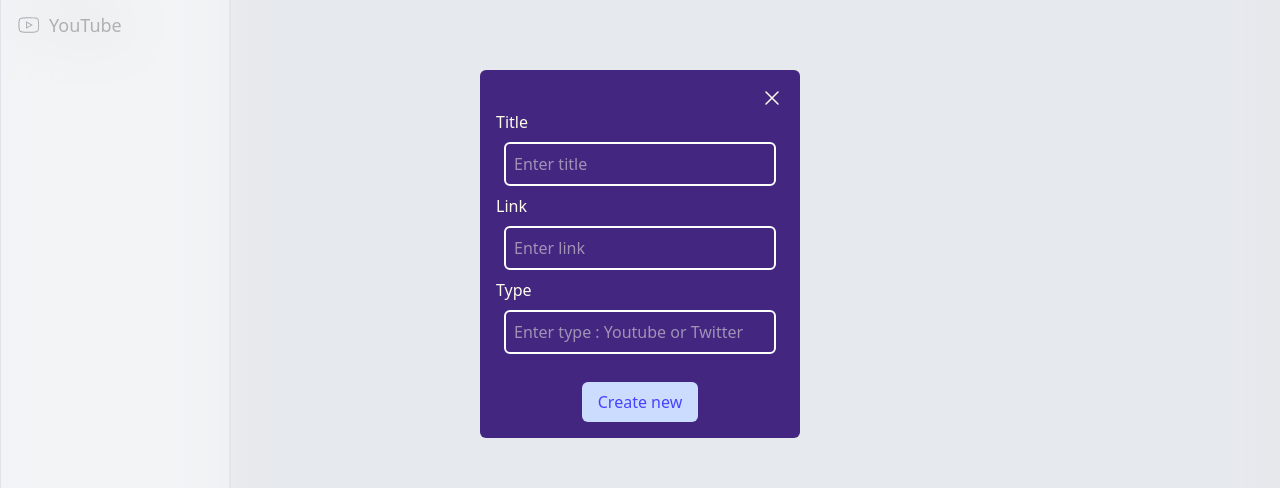
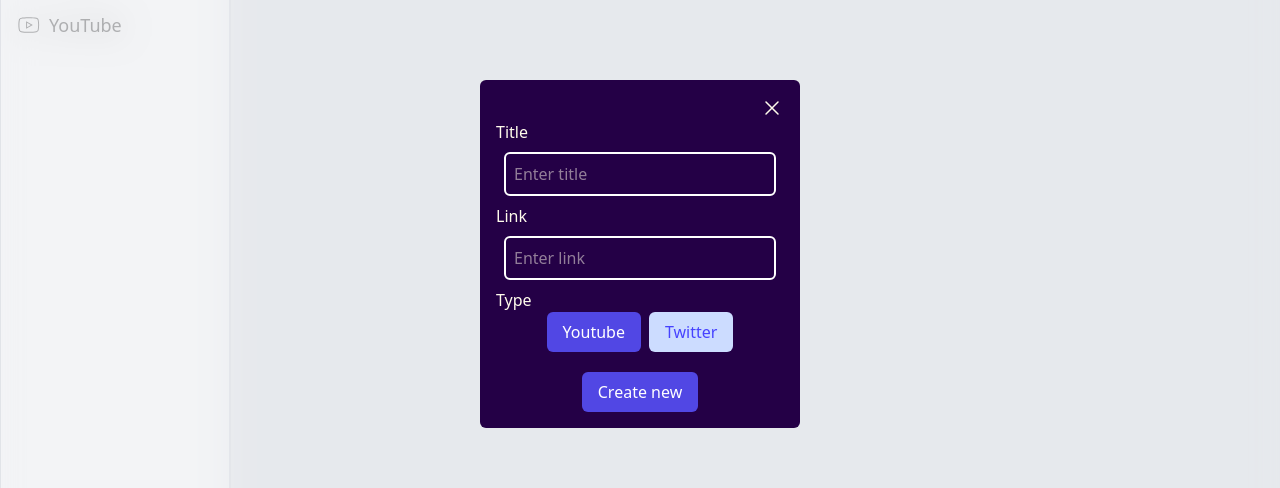
Before and after one commit to SaikatMandal7672/Brainify, a React (Vite) app in the folder frontend/: page /dashboard in a window 1280 px wide. Both pictures are taken after a click on the button "Add Content". Shown: the part 146-634 px from the top of the page. Built offline with nearby package versions, Linux system fonts and the light colour scheme; no server answers.

Commit message:
add animation to modal

```diff
--- a/frontend/src/components/CreateContentModal.tsx
+++ b/frontend/src/components/CreateContentModal.tsx
@@ -3,20 +3,24 @@ import CloseIcon from "../icons/CloseIcon";
 import { Button } from "./Button";
 import axios from "axios";
 import { BACKEND_URL } from "../config";
-// enum ContentType {
-//   Youtube = "youtube",
-//   Twitter = "twitter",
-// }
+import { useState } from "react";
+import {motion } from "framer-motion";
+
+enum ContentType {
+  Youtube = "youtube",
+  Twitter = "twitter",
+}
 
 function CreateContentModal({ open, onClose, }: { open: boolean; onClose: () => void; }) {
+  const [type, setType] = useState(ContentType.Youtube);
   const addContent = async () => {
     const title = document.querySelector('input[placeholder="Enter title"]') as HTMLInputElement;
     const link = document.querySelector('input[placeholder="Enter link"]') as HTMLInputElement;
-    const type = document.querySelector('input[placeholder="Enter type : Youtube or Twitter"]') as HTMLInputElement;
+
     await axios.post(`${BACKEND_URL}/api/v1/content`, {
       title: title.value,
       link: link.value,
-      type: type.value,
+      type: type,
     }, {
       headers: {
         "Authorization": localStorage.getItem("token"),
@@ -29,13 +33,22 @@ function CreateContentModal({ open, onClose, }: { open: boolean; onClose: () =>
     <>
       {open && (
         <div>
-          <div
-            className="bg-gray-200 left-0 top-0 fixed w-full h-full opacity-50 backdrop-filter backdrop-blur-xl flex justify-center items-center"
+          <motion.div
+            initial= {{opacity:0}}
+            animate={{opacity:.5}}
+            exit={{opacity:0}}
+            transition={{duration:0.2}}
+            className="bg-gray-200 left-0 top-0 fixed w-full h-full  backdrop-filter backdrop-blur-lg flex justify-center items-center"
 
           >
 
-          </div>
-          <div className=" w-full h-full left-0 top-0 fixed flex justify-center items-center" onClick={onClose}>
+          </motion.div>
+          <motion.div
+            initial= {{opacity:0}}
+            animate={{opacity:1}}
+            exit={{opacity:0}}
+            transition={{duration:.3}}
+           className=" w-full h-full left-0 top-0 fixed flex justify-center items-center" onClick={onClose}>
             <span
               className=" bg-purple-bg text-amber-50 p-4 rounded-md flex flex-col w-80 "
               onClick={(e) => {
@@ -53,12 +66,20 @@ function CreateContentModal({ open, onClose, }: { open: boolean; onClose: () =>
               <h1>Link</h1>
               <Input placeholder="Enter link" />
               <h1>Type</h1>
-              <Input placeholder="Enter type : Youtube or Twitter" />
-              <div className="flex justify-center  items-center pt-5">
-                <Button onClick={addContent} variant="secondary" innerText=" Create new " />
+              <div className="flex justify-center items-center gap-2 ">
+                <Button
+                  onClick={() => setType(ContentType.Youtube)}
+                  variant={type === ContentType.Youtube ? "primary" : "secondary"} innerText="Youtube" />
+                <Button
+                  onClick={() => setType(ContentType.Twitter)}
+                  variant={type === ContentType.Twitter ? "primary" : "secondary"} innerText="Twitter" />
+              </div>
+
+              <div className="flex justify-center  items-center pt-5 transition-all duration-500 ease-in-out">
+                <Button onClick={addContent} variant="primary" innerText=" Create new " />
               </div>
             </span>
-          </div>
+          </motion.div>
         </div>
       )}
     </>
--- a/frontend/src/config.ts
+++ b/frontend/src/config.ts
@@ -1 +1,3 @@
-export const BACKEND_URL = import.meta.env.VITE_BACKEND_URL;
+export const BACKEND_URL = import.meta.env.VITE_API_URL;
+
+console.log(BACKEND_URL);
--- a/frontend/src/index.css
+++ b/frontend/src/index.css
@@ -6,7 +6,7 @@
     --color-purple-600: #5147E4;
     --color-purple-500: #4642ff;
     --color-purple-200: #ccdcff;
-    --color-purple-bg: #422680;
+    --color-purple-bg: #240046;
 
     --color-gray-200: #e6e9ed;
     --color-gray-100: #eeeeef;
--- a/frontend/src/pages/Signin.tsx
+++ b/frontend/src/pages/Signin.tsx
@@ -10,7 +10,7 @@ const Signin: React.FC = () => {
 
   const handleLogin = async (username: string, password: string) => {
     // login logic here
-
+    console.log(BACKEND_URL)
     const response = await axios.post(BACKEND_URL + "/api/v1/user/signin",
       { username, password }, {
       headers: {
@@ -21,8 +21,7 @@ const Signin: React.FC = () => {
     const jwt = response.data.token;
     localStorage.removeItem("token");
     localStorage.setItem("token", jwt);
-    console.log("Signing up with:", { username, password });
-    console.log("Logging in with:", username, password);
+
 
     navigate("/dashboard");
   };
```
